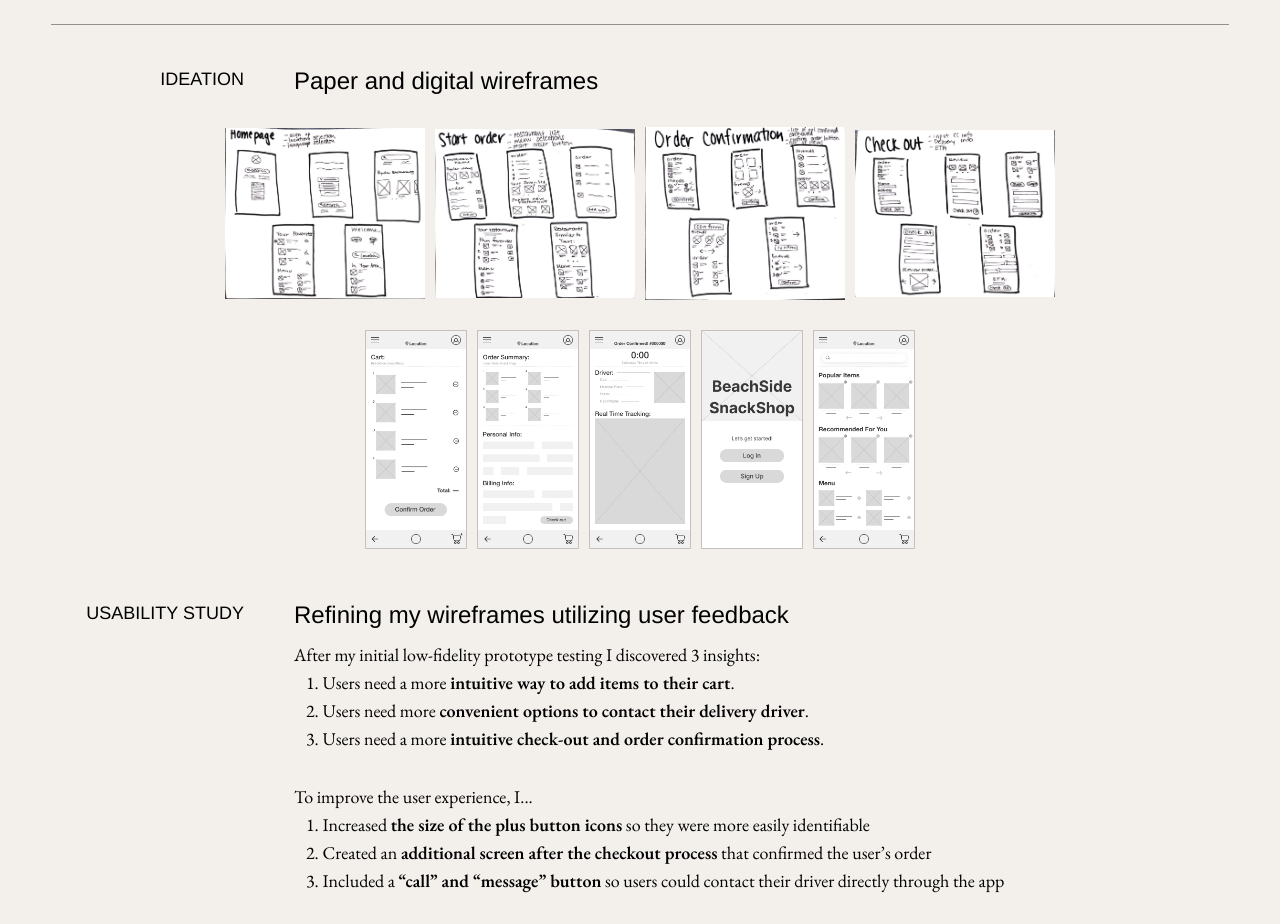
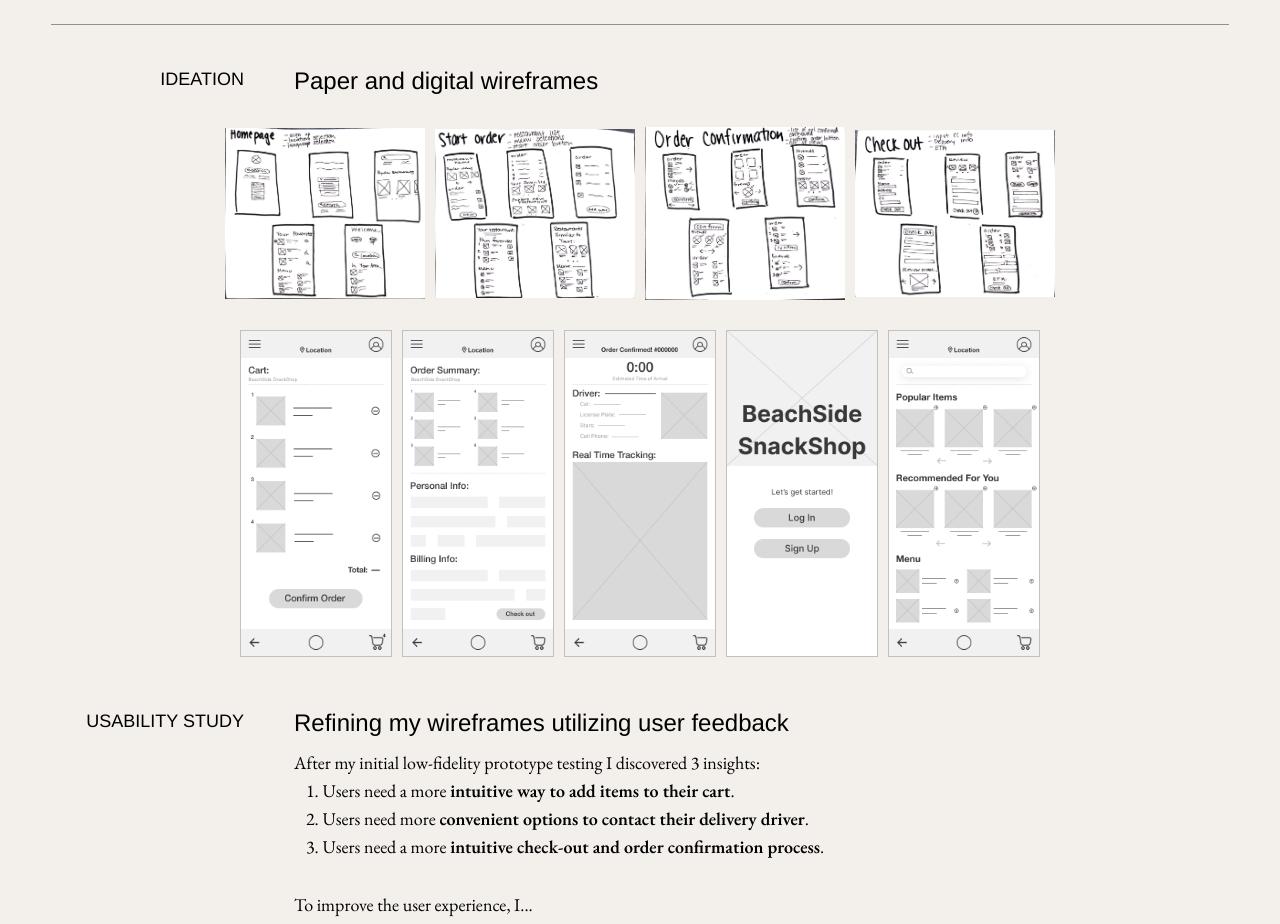
Before and after one commit to agabra23/aleynna-portfolio, a React (Vite) app: page /beachside-snackshop in a window 1280 px wide. Shown: the part 3620-4544 px from the top of the page. Built offline with nearby package versions, Linux system fonts and the light colour scheme.

Commit message:
Make grid for small lofi beachside wireframes

```diff
--- a/src/components/carousel-config.jsx
+++ b/src/components/carousel-config.jsx
@@ -386,9 +386,9 @@ const beachsideCards = [
 
   <img className={`w-full max-w-[250px]`} src={BlueDetails} alt="" />,
 
+  <img className={`w-full max-w-[250px]`} src={BlueDetails3} alt="" />,
+
   <img className={`w-full max-w-[250px]`} src={BlueDetails2} alt="" />,
-
-  <img className={`w-full max-w-[250px]`} src={BlueDetails3} alt="" />,
 
   <img className={`w-full max-w-[250px]`} src={BlueCart} alt="" />,
 
@@ -398,11 +398,11 @@ const beachsideCards = [
 
   <img className={`w-full max-w-[250px]`} src={BlueConfirmation} alt="" />,
 
-  <img className={`w-full max-w-[250px]`} src={BlueConfirmation2} alt="" />,
-
   <img className={`w-full max-w-[250px]`} src={BlueDriver} alt="" />,
 
   <img className={`w-full max-w-[250px]`} src={BlueTracking} alt="" />,
+
+  <img className={`w-full max-w-[250px]`} src={BlueConfirmation2} alt="" />,
 ];
 
 export {
--- a/src/pages/Beachside.jsx
+++ b/src/pages/Beachside.jsx
@@ -659,54 +659,72 @@ const Beachside = () => {
           <h6 className="text-xl md:text-2xl font-medium font-helvetica mb-[30px] md:col-span-2">
             Paper and digital wireframes
           </h6>
-          <div className="flex flex-col gap-[10px] items-center md:flex-row md:justify-center col-span-3 mb-[30px]">
+          <div className="grid grid-cols-2 md:flex md:justify-center gap-[10px] place-items-center col-span-3 mb-[30px]">
+            <div className="justify-self-end">
               <img
-              className="max-w-[300px] md:max-w-[200px]"
+                className="max-w-[200px] w-full"
                 src={PaperWireframe1}
                 alt=""
               />
+            </div>
+            <div className="justify-self-start">
               <img
-              className="max-w-[300px] md:max-w-[200px]"
+                className="max-w-[200px] w-full"
                 src={PaperWireframe2}
                 alt=""
               />
+            </div>
+            <div className="justify-self-end">
               <img
-              className="max-w-[300px] md:max-w-[200px]"
+                className="max-w-[200px] w-full"
                 src={PaperWireframe3}
                 alt=""
               />
+            </div>
+            <div className="justify-self-start">
               <img
-              className="max-w-[300px] md:max-w-[200px]"
+                className="max-w-[200px] w-full"
                 src={PaperWireframe4}
                 alt=""
               />
             </div>
-          <div className="flex flex-col gap-[10px] items-center md:flex-row md:justify-center col-span-3 mb-[50px]">
+          </div>
+          <div className="md:flex md:justify-center grid grid-cols-6 gap-[10px] items-center place-items-center col-span-3 mb-[50px]">
+            <div className="col-span-2 justify-self-end">
               <img
-              className="border border-black/20 max-w-[250px] md:max-w-[100px]"
+                className="border border-black/20 max-w-[150px] w-full"
                 src={InitialWireframe1}
                 alt=""
               />
+            </div>
+            <div className="col-span-2">
               <img
-              className="border border-black/20 max-w-[250px] md:max-w-[100px]"
+                className="border border-black/20 max-w-[150px] w-full"
                 src={InitialWireframe2}
                 alt=""
               />
+            </div>
+            <div className="col-span-2 justify-self-start">
               <img
-              className="border border-black/20 max-w-[250px] md:max-w-[100px]"
+                className="border border-black/20 max-w-[150px] w-full"
                 src={InitialWireframe3}
                 alt=""
               />
+            </div>
+            <div className="col-span-2 col-start-2 justify-self-end">
               <img
-              className="border border-black/20 max-w-[250px] md:max-w-[100px]"
+                className="border border-black/20 max-w-[150px] w-full"
                 src={InitialWireframe4}
                 alt=""
               />
+            </div>
+            <div className="col-span-2 col-start-4 justify-self-start">
               <img
-              className="border border-black/20 max-w-[250px] md:max-w-[100px]"
+                className="border border-black/20 max-w-[150px] w-full"
                 src={InitialWireframe5}
                 alt=""
               />
+            </div>
           </div>
           {/* <div className="md:bg-white md:rounded-3xl md:p-9 mb-[50px] md:col-span-3 max-w-[1000px] justify-self-center">
             <img src={LofiFlow} alt="Low Fidelity Flow" />
```
Also changed, not shown: src/assets/BlueDetails3.png. Lines whose indentation alone changed are shown as unchanged.
